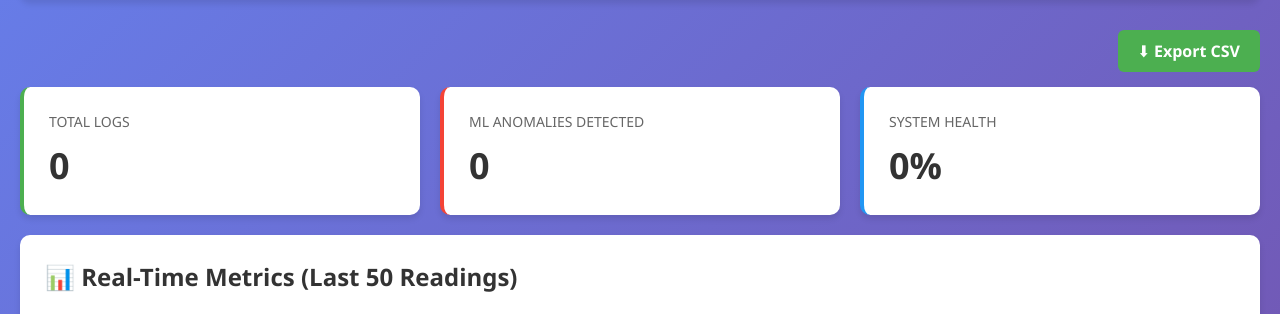
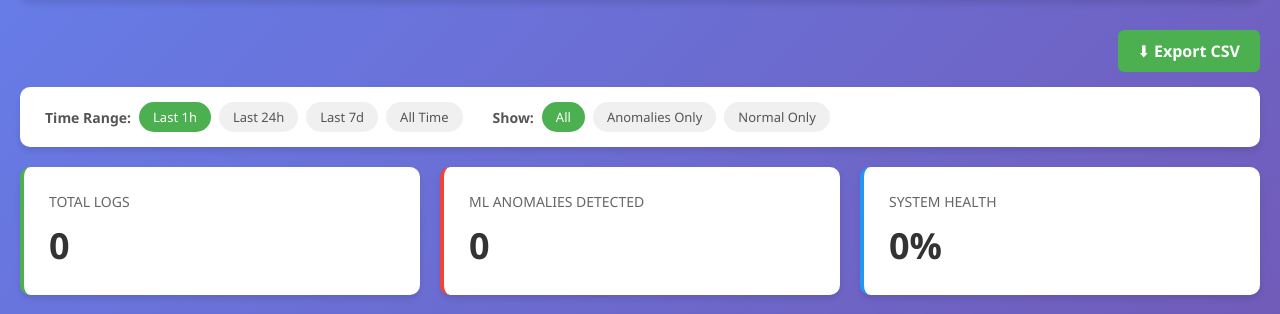
Before and after one commit to Arnav-Naive/network-monitor-ai, a Django app: page /?range=1h&filter=all in a window 1280 px wide. Shown: the part 98-412 px from the top of the page. Run offline with Django 5.2, Linux system fonts and the light colour scheme; data that the repository does not hold is empty.

Commit message:
day 11: added date range and anomaly type filters

```diff
--- a/monitor/static/monitor/css/dashboard.css
+++ b/monitor/static/monitor/css/dashboard.css
@@ -129,3 +129,57 @@ tr:hover {
 .export-btn:hover {
     background-color: #388E3C;
 }
+
+/* Filter CSS */
+.filter-bar {
+    background: white;
+    padding: 15px 25px;
+    border-radius: 10px;
+    box-shadow: 0 4px 6px rgba(0,0,0,0.1);
+    margin-bottom: 20px;
+    display: flex;
+    gap: 30px;
+    flex-wrap: wrap;
+    align-items: center;
+}
+
+.filter-group {
+    display: flex;
+    align-items: center;
+    gap: 8px;
+}
+
+.filter-group label {
+    font-weight: 600;
+    color: #555;
+    font-size: 14px;
+}
+
+.filter-btn {
+    padding: 6px 14px;
+    border-radius: 20px;
+    text-decoration: none;
+    font-size: 13px;
+    font-weight: 500;
+    background: #f0f0f0;
+    color: #555;
+    transition: all 0.2s;
+}
+
+.filter-btn:hover {
+    background: #4CAF50;
+    color: white;
+}
+
+.filter-btn.active {
+    background: #4CAF50;
+    color: white;
+}
+
+.anomaly-btn.active {
+    background: #f44336;
+}
+
+.normal-btn.active {
+    background: #2196F3;
+}
--- a/monitor/templates/monitor/dashboard.html
+++ b/monitor/templates/monitor/dashboard.html
@@ -11,9 +11,34 @@
         <header>
             <h1>🔧 Network Switch Monitor — AI-Powered</h1>
         </header>
+        <!-- Export Button -->
         <div style="text-align: right; margin-bottom: 15px;">
             <a href="/export/" class="export-btn">⬇ Export CSV</a>
         </div>
+        <!-- Filters -->
+        <div class="filter-bar">
+            <div class="filter-group">
+                <label>Time Range:</label>
+                <a href="?range=1h&filter={{ filter_type }}"
+                class="filter-btn {% if date_range == '1h' %}active{% endif %}">Last 1h</a>
+                <a href="?range=24h&filter={{ filter_type }}"
+                class="filter-btn {% if date_range == '24h' %}active{% endif %}">Last 24h</a>
+                <a href="?range=7d&filter={{ filter_type }}"
+                class="filter-btn {% if date_range == '7d' %}active{% endif %}">Last 7d</a>
+                <a href="?range=all&filter={{ filter_type }}"
+                class="filter-btn {% if date_range == 'all' %}active{% endif %}">All Time</a>
+            </div>
+            <div class="filter-group">
+                <label>Show:</label>
+                <a href="?range={{ date_range }}&filter=all"
+                class="filter-btn {% if filter_type == 'all' %}active{% endif %}">All</a>
+                <a href="?range={{ date_range }}&filter=anomalies"
+                class="filter-btn anomaly-btn {% if filter_type == 'anomalies' %}active{% endif %}">Anomalies Only</a>
+                <a href="?range={{ date_range }}&filter=normal"
+                class="filter-btn normal-btn {% if filter_type == 'normal' %}active{% endif %}">Normal Only</a>
+            </div>
+        </div>
+
         <!-- Summary Cards -->
         <div class="stats-grid">
             <div class="stat-card total">
--- a/monitor/views.py
+++ b/monitor/views.py
@@ -1,20 +1,46 @@
-import csv
-from django.http import HttpResponse
-
 from django.shortcuts import render
 from .models import SwitchMetric
 from django.db.models import Count, Q
+from django.utils import timezone
 import json
+import csv
+from django.http import HttpResponse
+from datetime import datetime, timedelta
 
 def dashboard_view(request):
-    # Get last 50 entries for table
-    logs = SwitchMetric.objects.all()[:50]
+    # Get filter parameters from URL
+    filter_type = request.GET.get('filter', 'all')      # all / anomalies / normal
+    date_range = request.GET.get('range', '24h')         # 1h / 24h / 7d / all
 
-    # Get last 50 for chart (reverse order for chronological)
-    chart_data = list(SwitchMetric.objects.all()[:50])
+    # Date range filter
+    now = timezone.now()
+    if date_range == '1h':
+        from_time = now - timedelta(hours=1)
+    elif date_range == '24h':
+        from_time = now - timedelta(hours=24)
+    elif date_range == '7d':
+        from_time = now - timedelta(days=7)
+    else:
+        from_time = None
+
+    # Base queryset
+    logs_qs = SwitchMetric.objects.all()
+    if from_time:
+        logs_qs = logs_qs.filter(timestamp__gte=from_time)
+
+    # Anomaly type filter
+    if filter_type == 'anomalies':
+        logs_qs = logs_qs.exclude(Q(anomalies__isnull=True) | Q(anomalies='None'))
+    elif filter_type == 'normal':
+        logs_qs = logs_qs.filter(Q(anomalies__isnull=True) | Q(anomalies='None'))
+
+    logs = logs_qs[:50]
+
+    # Chart data
+    chart_data = list(logs_qs[:50])
     chart_data.reverse()
 
-    # Summary statistics
+    # Summary stats (always from full DB)
     total_logs = SwitchMetric.objects.count()
     ml_anomalies = SwitchMetric.objects.filter(
         anomalies__icontains='ML DETECTED'
@@ -22,31 +48,29 @@ def dashboard_view(request):
     normal_logs = SwitchMetric.objects.filter(
         Q(anomalies__isnull=True) | Q(anomalies='None')
     ).count()
+    normal_percentage = round((normal_logs / total_logs * 100), 1) if total_logs > 0 else 0
 
-    # Calculate percentages
-    normal_percentage = (normal_logs / total_logs * 100) if total_logs > 0 else 0
-
-    # Prepare chart data
     timestamps = [log.timestamp.strftime('%H:%M:%S') for log in chart_data]
     cpu_data = [log.cpu_usage for log in chart_data]
     temp_data = [log.temperature for log in chart_data]
     memory_data = [log.memory_usage for log in chart_data]
-
-# Prepare chart data as JSON strings
 
     context = {
         'logs': logs,
         'total_logs': total_logs,
         'ml_anomalies': ml_anomalies,
         'normal_logs': normal_logs,
-        'normal_percentage': round(normal_percentage, 1),
+        'normal_percentage': normal_percentage,
         'timestamps': json.dumps(timestamps),
         'cpu_data': json.dumps(cpu_data),
         'temp_data': json.dumps(temp_data),
         'memory_data': json.dumps(memory_data),
+        'filter_type': filter_type,
+        'date_range': date_range,
     }
 
     return render(request, 'monitor/dashboard.html', context)
+
 
 def export_csv(request):
     response = HttpResponse(content_type='text/csv')
@@ -59,19 +83,12 @@ def export_csv(request):
         'Reliability', 'TX (Mbps)', 'RX (Mbps)', 'Anomalies'
     ])
 
-    logs = SwitchMetric.objects.all()
-    for log in logs:
+    for log in SwitchMetric.objects.all():
         writer.writerow([
             log.timestamp.strftime('%Y-%m-%d %H:%M:%S'),
-            log.cpu_usage,
-            log.memory_usage,
-            log.temperature,
-            log.bandwidth,
-            'UP' if log.interface_status else 'DOWN',
-            log.crc_errors,
-            log.reliability,
-            log.tx_rate,
-            log.rx_rate,
+            log.cpu_usage, log.memory_usage, log.temperature,
+            log.bandwidth, 'UP' if log.interface_status else 'DOWN',
+            log.crc_errors, log.reliability, log.tx_rate, log.rx_rate,
             log.anomalies or 'None'
         ])
 
```
